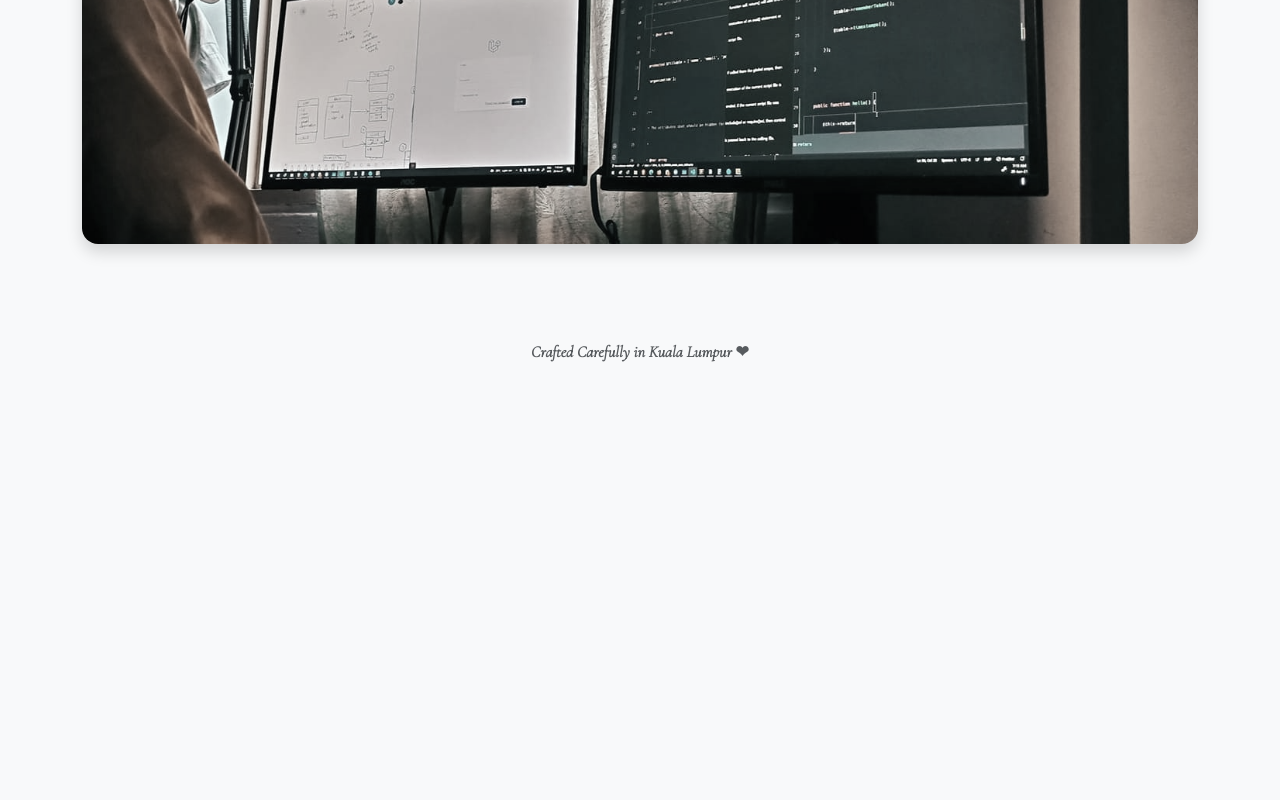
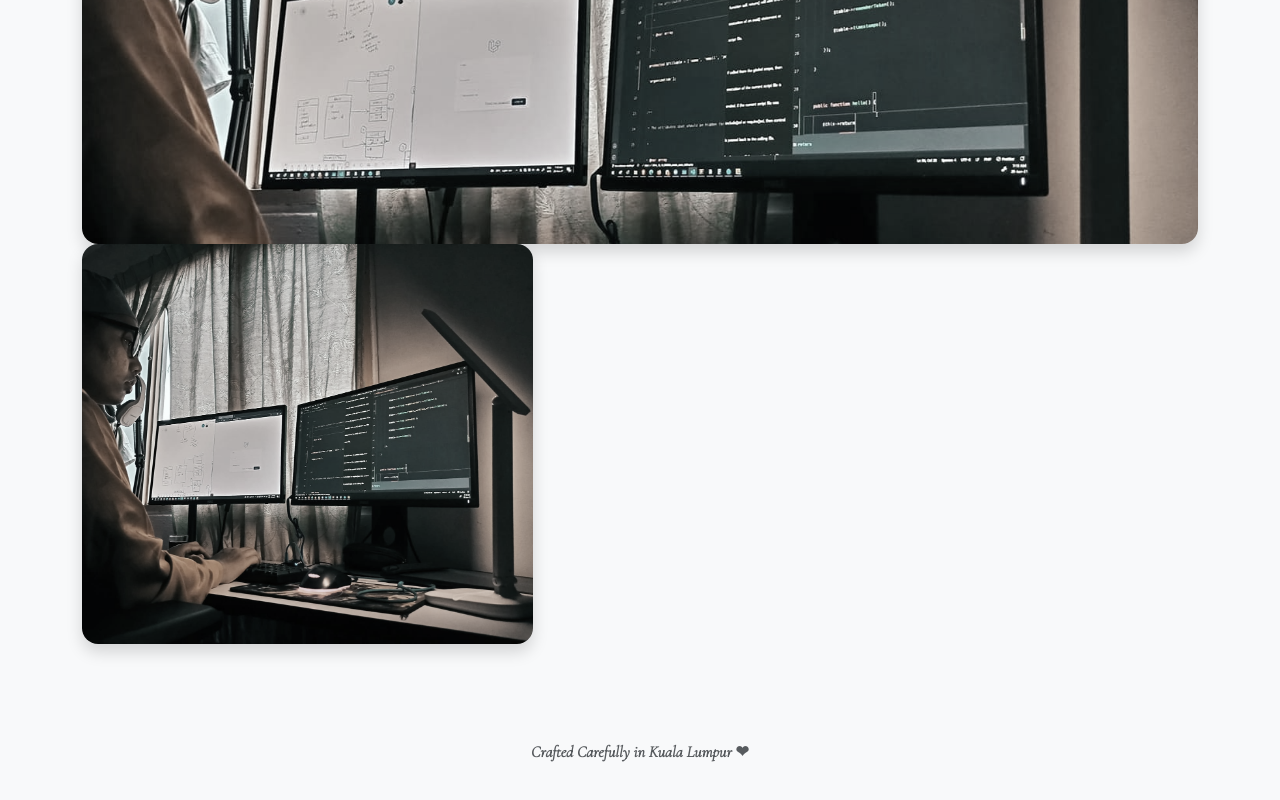
Before and after one commit to msulaimanmisri/sulaiman-profile, a Vue app: page / in a window 1280 px wide. Shown: the part 510-1310 px from the top of the page. Before the commit the page ends 922 px from the top, so only its background shows below. Built offline with nearby package versions, Linux system fonts and the light colour scheme.

Commit message:
add Image Component

```diff
--- /dev/null
+++ b/src/components/Image.vue
@@ -0,0 +1,17 @@
+<script setup>
+const props = defineProps({
+    imageSource: String,
+    altName: String
+});
+</script>
+
+<template>
+    <img :src="imageSource" class="img-fluid rounded-4 shadow" loading="lazy" :alt="altName" style="
+            width: 100%;
+            height: 50vh;
+            object-fit: cover;
+            transform: scale(1) translateZ(0);
+            transform-origin: 17.43% 39%;
+            filter: grayscale(71%);
+          " />
+</template>
--- a/src/views/home.vue
+++ b/src/views/home.vue
@@ -1,4 +1,6 @@
-<script setup></script>
+<script setup>
+import Image from "../components/Image.vue";
+</script>
 
 <template>
   <div class="container">
@@ -13,19 +15,15 @@
       </p>
 
       <div class="mt-5">
-        <img
-          src="/sulaiman-lead-dev.jpg"
-          class="img-fluid rounded-4 shadow"
-          loading="lazy"
-          alt="sulaiman-misri"
-          style="
-            width: 100%;
-            height: 50vh;
-            object-fit: cover;
-            transform: scale(1) translateZ(0);
-            transform-origin: 17.43% 39%;
-            filter: grayscale(71%);
-          " />
+        <div id="main">
+          <Image image-source="images/sulaiman-lead-dev.jpg" alt-name="sulaiman-working" />
+        </div>
+
+        <div id="secondary" class="row">
+          <div class="col-5">
+            <Image image-source="images/sulaiman-lead-dev.jpg" alt-name="sulaiman-working" />
+          </div>
+        </div>
       </div>
     </div>
   </div>
```
Also changed, not shown: public/images/lead-1.jpg (added), public/images/sulaiman-lead-dev.jpg (renamed from public/sulaiman-lead-dev.jpg).
